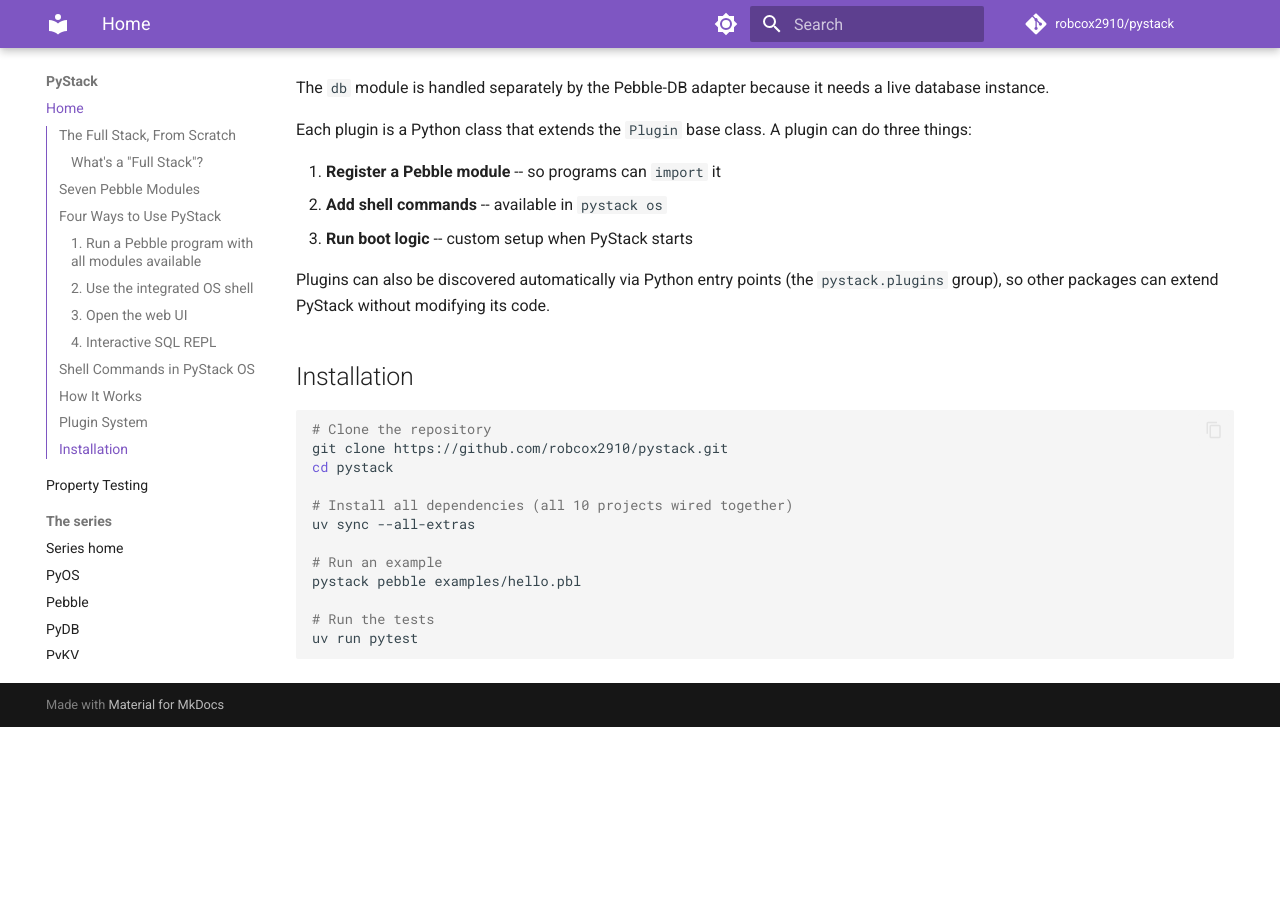
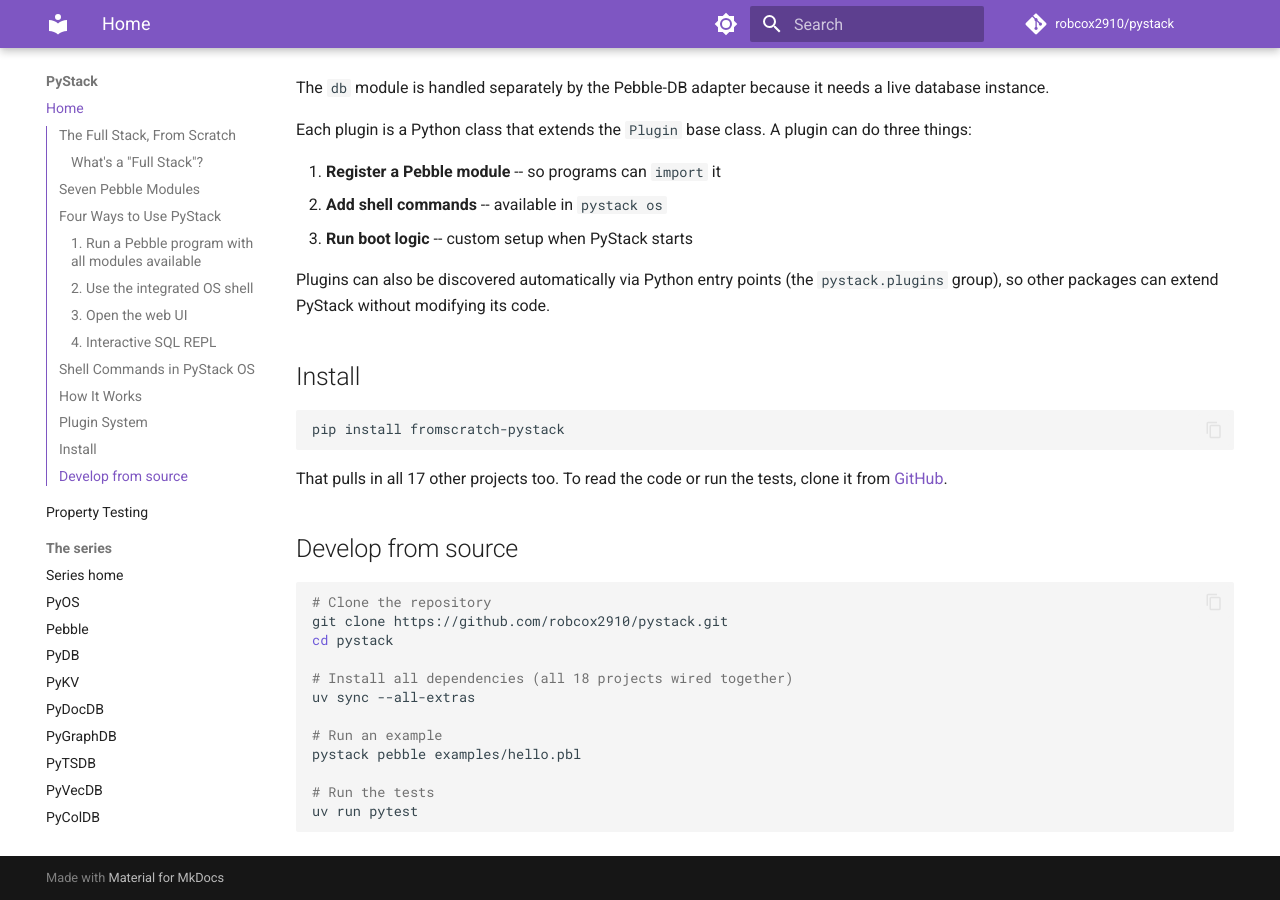
Before and after one commit to robcox2910/pystack, an MkDocs documentation site: the page built from docs/index.md, in a window 1280 px wide and 900 px high, scrolled down 5346 px. Built offline with MkDocs 1.6.1 and Material for MkDocs 9.7.7, drawn with Linux system fonts in a browser that asks for light colours; comment, search, counter and statistics services are not loaded; before the commit the page ends 6073 px from its top, so only the background shows below that.

Commit message:
docs: show pip install fromscratch-pystack and the PyPI release flow (#48)
Series standard (Install section with PyPI badge, PyPI column in the
related-projects table, siblings-from-PyPI rule) plus an Install section on
the docs home page and release steps that describe publishing to PyPI.


Claude-Session: https://claude.ai/code/session_01V7Qx2bpVb4r459q1hdHABV

Co-authored-by: Claude <noreply@anthropic.com>

````diff
--- a/docs/index.md
+++ b/docs/index.md
@@ -209,14 +209,22 @@ Plugins can also be discovered automatically via Python entry points
 (the `pystack.plugins` group), so other packages can extend PyStack
 without modifying its code.
 
-## Installation
+## Install
+
+```bash
+pip install fromscratch-pystack
+```
+
+That pulls in all 17 other projects too. To read the code or run the tests, clone it from [GitHub](https://github.com/robcox2910/pystack).
+
+## Develop from source
 
 ```bash
 # Clone the repository
 git clone https://github.com/robcox2910/pystack.git
 cd pystack
 
-# Install all dependencies (all 10 projects wired together)
+# Install all dependencies (all 18 projects wired together)
 uv sync --all-extras
 
 # Run an example
````
Also changed, not shown: CLAUDE.md (+1 -1 lines), README.md (+32 -23 lines).
